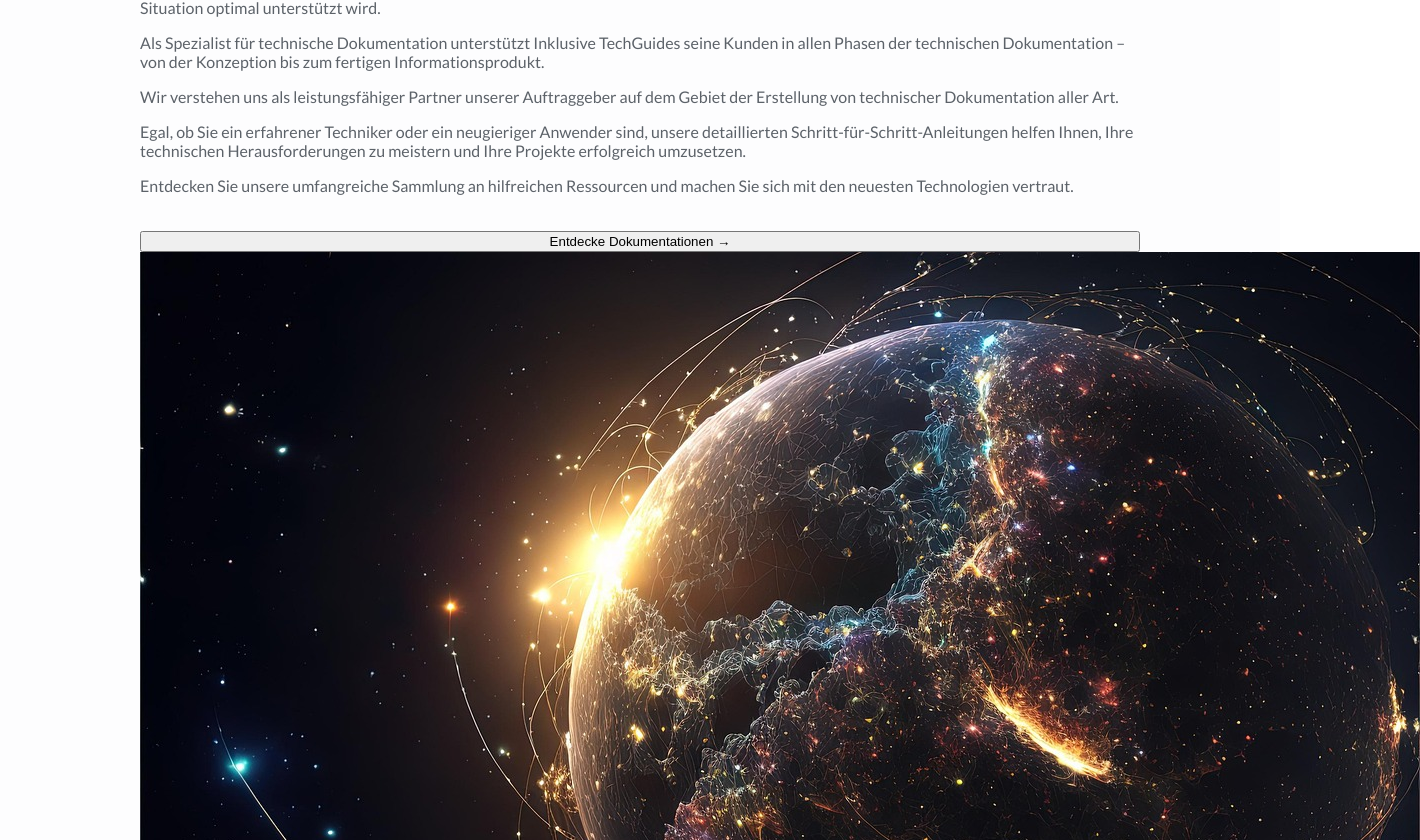
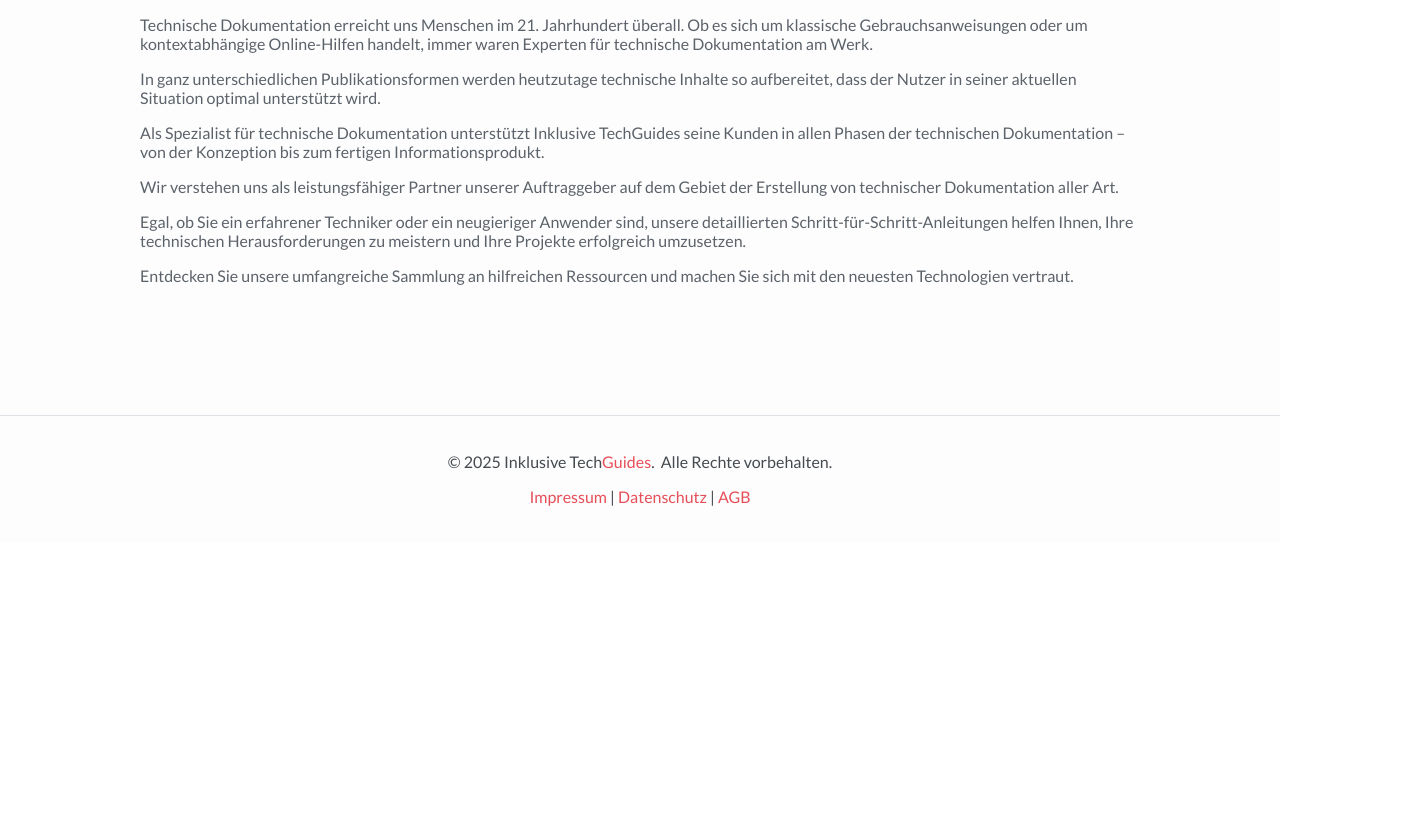
Before and after one commit to lisamariemaass/gender-automat, a React (Create React App) app in the folder gender-automat/: page / in a window 1280 px wide. Shown: the part 259-1099 px from the top of the page, 1420 px wide, since content can reach past the window. After the commit the page ends 801 px from the top, so only its background shows below. Built offline with nearby package versions, Linux system fonts and the light colour scheme.

Commit message:
removed unnecessary cards

```diff
--- a/gender-automat/src/components/LandingPage.tsx
+++ b/gender-automat/src/components/LandingPage.tsx
@@ -28,36 +28,6 @@
           <p>Egal, ob Sie ein erfahrener Techniker oder ein neugieriger Anwender sind, unsere detaillierten Schritt-für-Schritt-Anleitungen helfen Ihnen, Ihre technischen Herausforderungen zu meistern und Ihre Projekte erfolgreich umzusetzen.</p>
           <p>Entdecken Sie unsere umfangreiche Sammlung an hilfreichen Ressourcen und machen Sie sich mit den neuesten Technologien vertraut.</p>
         </div>
-        {!showCards && (
-          <button className="discover-button" onClick={handleButtonClick}>
-            Entdecke Dokumentationen <span className="arrow">→</span>
-          </button>
-        )}
-        <div className={`card-container ${showCards ? 'show' : 'hide'}`}>
-          <div className="card">
-            <img src={earth2} alt="Installation einer Software" />
-            <h3>Installation von Git und GitHub</h3>
-            <p>Eine Schritt-für-Schritt-Anleitung zur Installation von Git und GitHub</p>
-            <Link to="/installation">Mehr erfahren</Link>
-          </div>
-          <div className="card">
-            <img src={coding} alt="Dokumentation zur Nutzung von JavaScript" />
-            <h3>Dokumentation zur Nutzung von JavaScript</h3>
-            <p>Einführung in die weit verbreitete Programmiersprache.</p>
-            <Link to="/javascripttext">Mehr erfahren</Link>
-          </div>
-          <div className="card">
-            <img src={hands} alt="Erstellen eines neuen Dokuments im CMS" />
-            <h3>Erste Schritte zur Nutzung von CSS</h3>
-            <p>Eine Anleitung zur Erstellung eines neuen Dokuments im Content-Management-System.</p>
-            <Link to="/csstext">Mehr erfahren</Link>
-          </div>
-        </div>
-        {showCards && (
-          <button className="close-button" onClick={handleCloseButtonClick}>
-            Dokumentationen schließen
-          </button>
-        )}
       </div>
     </div>
   );
```
